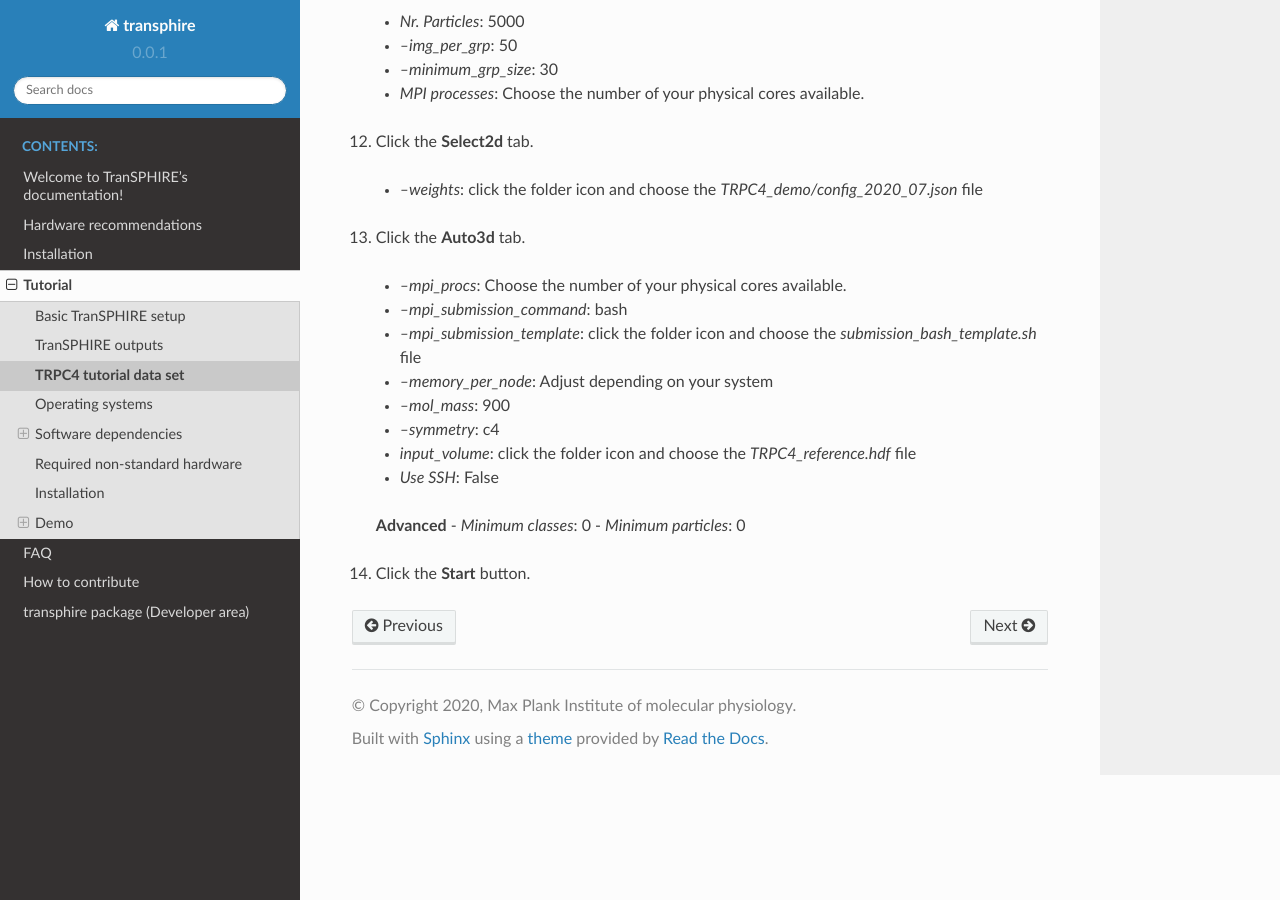
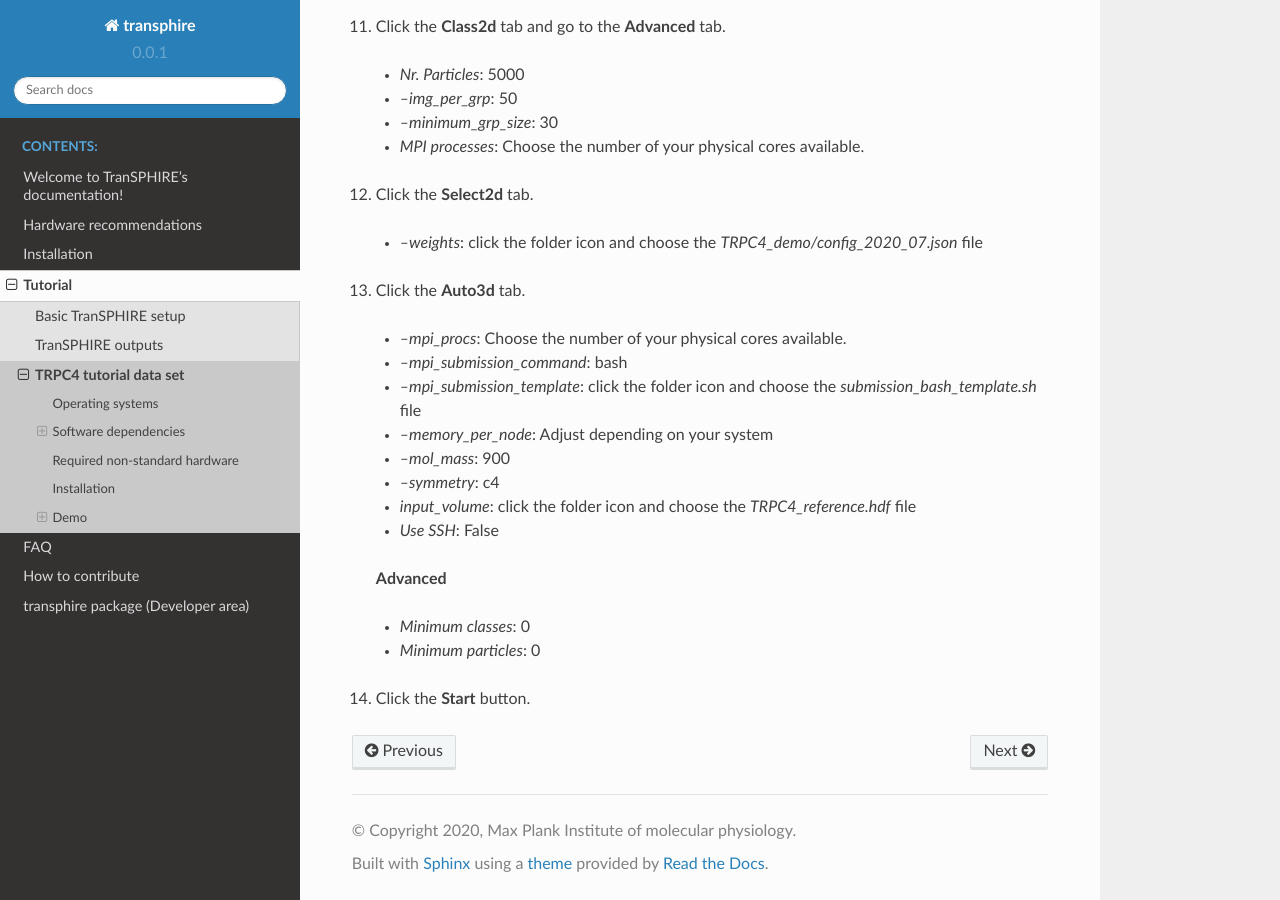
Before and after one commit to MPI-Dortmund/transphire, a Sphinx documentation site: the page built from docs/source/tutorial/trpc4.rst, in a window 1280 px wide and 900 px high, scrolled down 3667 px. Built offline with Sphinx 7.4.7 and the Read the Docs theme 2.0.0, drawn with Linux system fonts in a browser that asks for light colours; pages that are not in the unit, such as notebooks, are missing from menus.

```diff
--- a/docs/source/tutorial/trpc4.rst
+++ b/docs/source/tutorial/trpc4.rst
@@ -16,7 +16,7 @@ The following instructions can also be found in the included ``README.rst``.
 
 
 Operating systems
-*****************
+^^^^^^^^^^^^^^^^^
 
 The software has been tested on the following operating systems:
 
@@ -26,7 +26,7 @@ CentOS 7
 
 
 Software dependencies
-*********************
+^^^^^^^^^^^^^^^^^^^^^
 
 TranSPHIRE is dependent on different programs:
 
@@ -34,33 +34,33 @@ TranSPHIRE is dependent on different programs:
 Included in this zip file
 +++++++++++++++++++++++++
 
-|TranSPHIRE| version 1.5.0
-|SPHIRE| version 1.3_transphire
-|SPHIRE| |GPUISAC| version 1.1
+| |TranSPHIRE| version 1.5.0
+| |SPHIRE| version 1.3_transphire
+| |SPHIRE| |GPUISAC| version 1.1
 
 
 Not included in this zip file
 +++++++++++++++++++++++++++++
 
-|ANACONDA| / |MINICONDA| environment -- https://www.anaconda.com/
-|IMOD| version 4.9 -- https://bio3d.colorado.edu/imod/
-|CHIMERAX| version 1.0 -- https://www.cgl.ucsf.edu/chimerax/
-|MotionCor2| version 1.3.2 -- https://emcore.ucsf.edu/ucsf-software
-|Unblur| cisTEM version 1.0.0-beta -- https://cistem.org/
-|CTFFIND4| version 4.1.14 -- https://grigoriefflab.umassmed.edu/ctf_estimation_ctffind_ctftilt
-|GCtf| version 1.06 -- https://www2.mrc-lmb.cam.ac.uk/research/locally-developed-software/zhang-software/
-|SPHIRE| |crYOLO| version 1.7.4 -- http://cryolo.readthedocs.io/
-|SPHIRE| |Cinderella| version 0.7.0 -- http://sphire.mpg.de/wiki/doku.php?id=auto_2d_class_selection
+| |ANACONDA| / |MINICONDA| environment -- https://www.anaconda.com/
+| |IMOD| version 4.9 -- https://bio3d.colorado.edu/imod/
+| |CHIMERAX| version 1.0 -- https://www.cgl.ucsf.edu/chimerax/
+| |MotionCor2| version 1.3.2 -- https://emcore.ucsf.edu/ucsf-software
+| |Unblur| cisTEM version 1.0.0-beta -- https://cistem.org/
+| |CTFFIND4| version 4.1.14 -- https://grigoriefflab.umassmed.edu/ctf_estimation_ctffind_ctftilt
+| |GCtf| version 1.06 -- https://www2.mrc-lmb.cam.ac.uk/research/locally-developed-software/zhang-software/
+| |SPHIRE| |crYOLO| version 1.7.4 -- http://cryolo.readthedocs.io/
+| |SPHIRE| |Cinderella| version 0.7.0 -- http://sphire.mpg.de/wiki/doku.php?id=auto_2d_class_selection
 
 
 Required non-standard hardware
-*****************
+^^^^^^^^^^^^^^^^^
 
 - Nvidia GPU
 
 
 Installation
-************
+^^^^^^^^^^^^
 
 The installation of TranSPHIRE takes about 5 to 20 minutes, depending on the download speed.
 
@@ -92,7 +92,7 @@ Please install the other dependencies from the *Software dependencies* section.
 
 
 Demo
-****
+^^^^
 
 A TRPC4 Demo data set containig 120 micrograph movies is coming within the ZIP file.
 
@@ -187,7 +187,9 @@ A more detailed version of the instructions is currently in preparation at `tran
   - *--symmetry*: c4
   - *input_volume*: click the folder icon and choose the *TRPC4_reference.hdf* file
   - *Use SSH*: False
+
   **Advanced**
+
   - *Minimum classes*: 0
   - *Minimum particles*: 0
 
```
